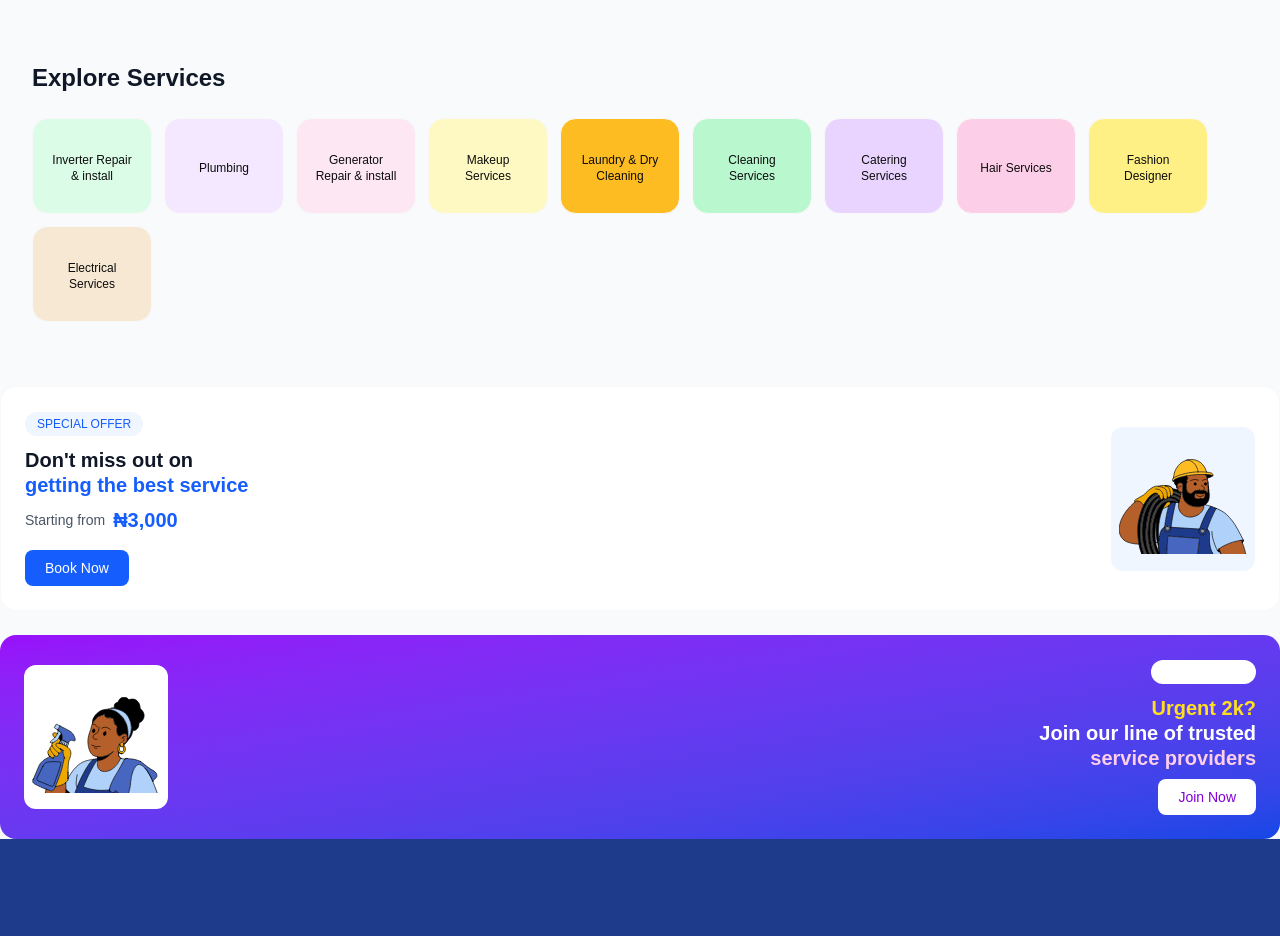
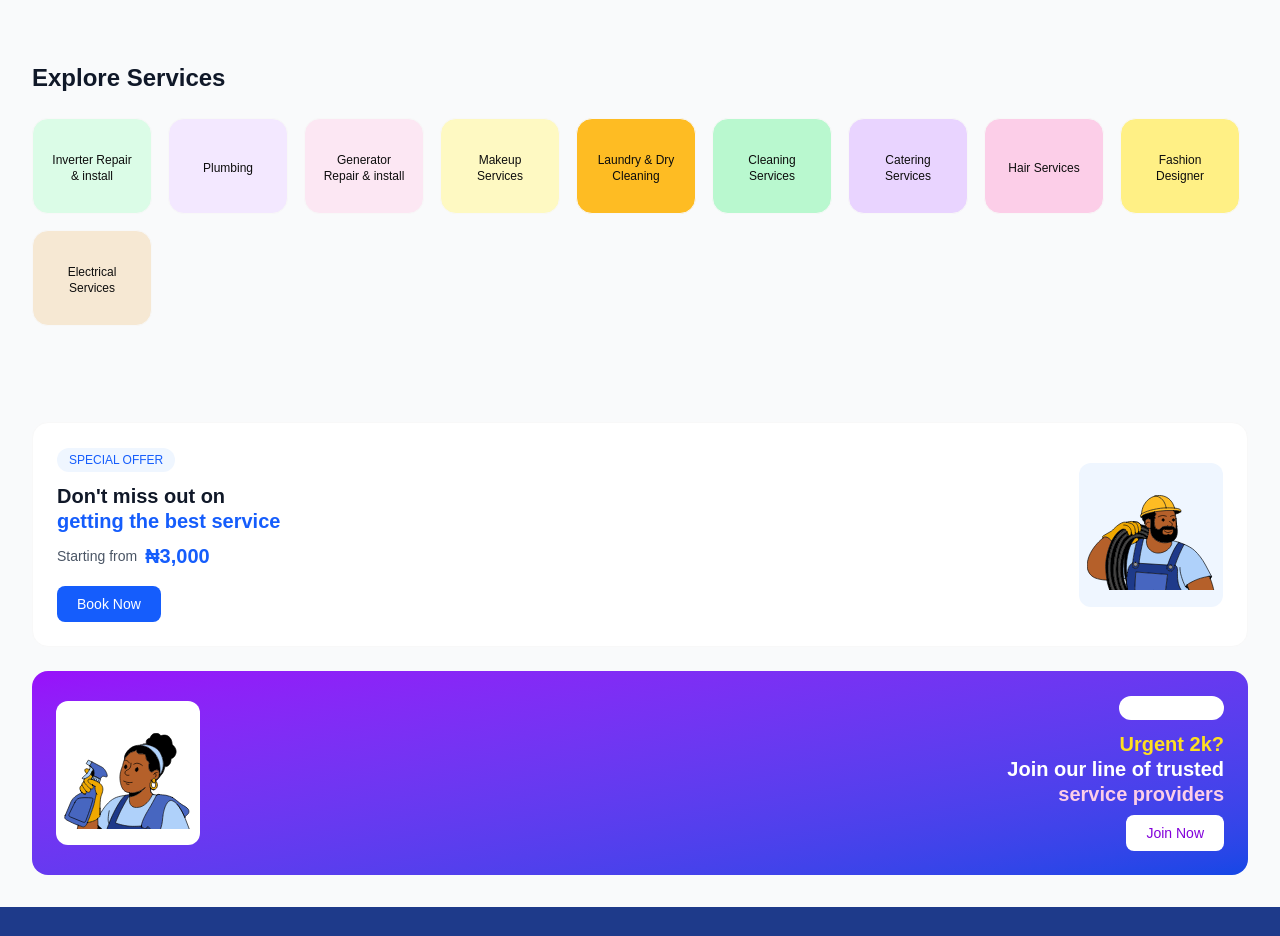
Before and after one commit to cre8lab-ng/snapwork-frontend-v1, a Next.js app: page / in a window 1280 px wide. Shown: the part 196-1132 px from the top of the page. Built offline with nearby package versions, Linux system fonts and the light colour scheme; no server answers.

Commit message:
clean up

```diff
--- a/src/pages/index.tsx
+++ b/src/pages/index.tsx
@@ -126,7 +126,7 @@
               Explore Services
             </h2>
 
-            <div className="flex gap-3 flex-wrap">
+            <div className="flex gap-4 flex-wrap">
               {services.map((service, index) => (
                 <button
                   key={service.id}
@@ -144,7 +144,8 @@
         </section>
 
         {/* Promotional Banners */}
-        <section className="w-full">
+        <section className="w-full py-8">
+          <div className="px-4 sm:px-6 lg:px-8">
             {/* Service Promotion Banner */}
             <div className="relative bg-white rounded-2xl p-6 border border-gray-100 hover:shadow-md transition-all duration-300 group min-h-[180px] mb-6">
               <div className="flex items-center h-full">
@@ -213,6 +214,7 @@
                 </div>
               </div>
             </div>
+          </div>
         </section>
       </main>
 
```
Lines whose indentation alone changed are shown as unchanged.
